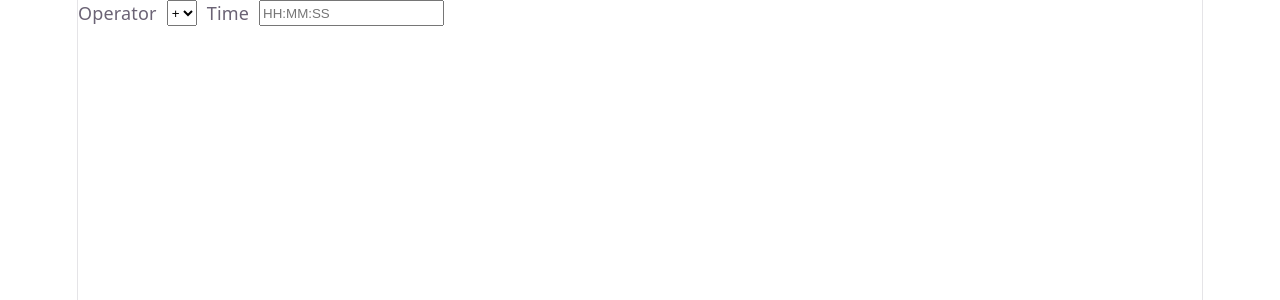
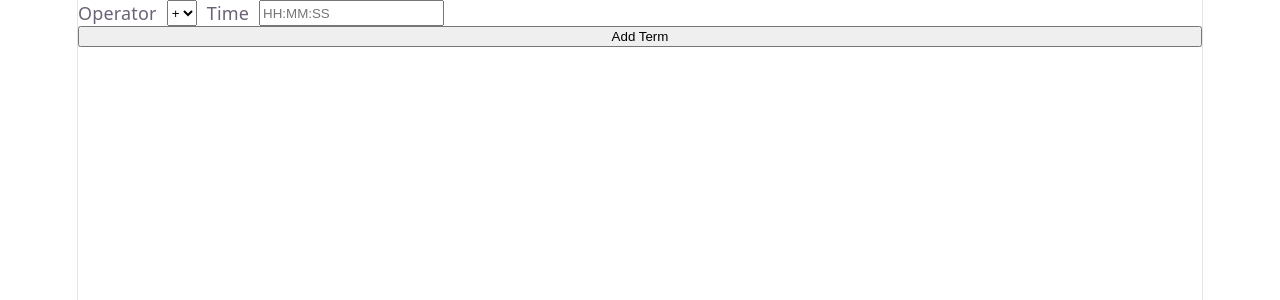
Before and after one commit to Ryo-rom/TimeCalculator, a React (Vite) app: page / in a window 1280 px wide. Shown: the top 300 px of the page. Built offline with nearby package versions, Linux system fonts and the light colour scheme.

Commit message:
Add "Add Term" button

```diff
--- a/src/App.tsx
+++ b/src/App.tsx
@@ -1,10 +1,19 @@
 import "./App.css";
 import { TimeInput } from "./components/TimeInput";
+import { useState } from "react";
 
 function App() {
+  const [count, setCount] = useState(1);
+  const handleClick = () => {
+    setCount((prev) => prev + 1);
+  };
+
   return (
     <>
-      <TimeInput />
+      {Array.from({ length: count }, (_, i) => (
+        <TimeInput key={i} />
+      ))}
+      <button onClick={handleClick}>Add Term</button>
     </>
   );
 }
```
